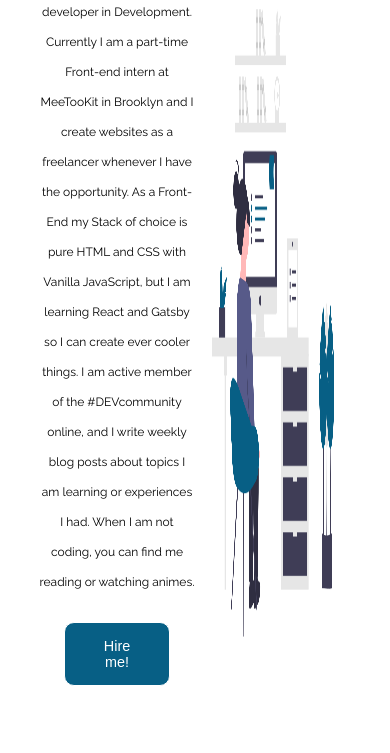
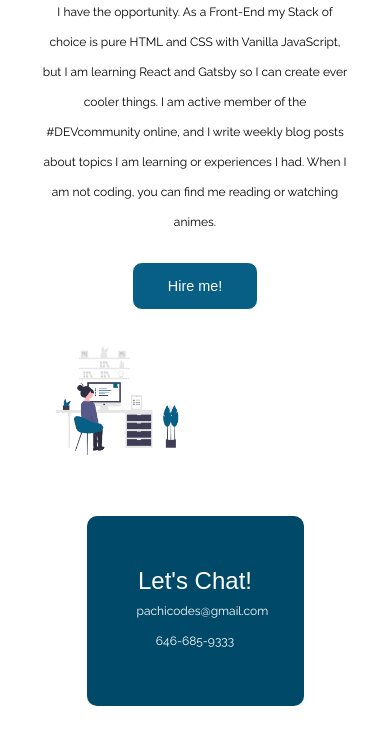
Before and after one commit to pachicodes/workshop-page, a plain HTML site: page index.html in a window 390 px wide. Shown: the part 323-1076 px from the top of the page. Drawn offline with Linux system fonts and the light colour scheme; a web font is replaced by a local one.

Commit message:
Karol saved me

```diff
--- a/css/style.css
+++ b/css/style.css
@@ -68,8 +68,8 @@ button {
 }
 
 @media only screen and (max-width: 600px) {
-    .about-text {
-        display: absolute;
+    .about {
+        flex-direction: column;
     }
 
     img {
```
